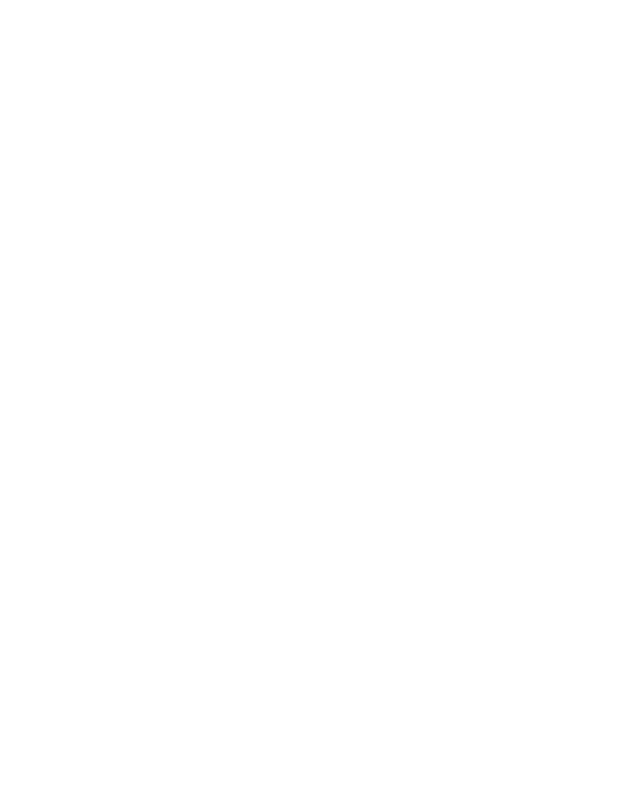
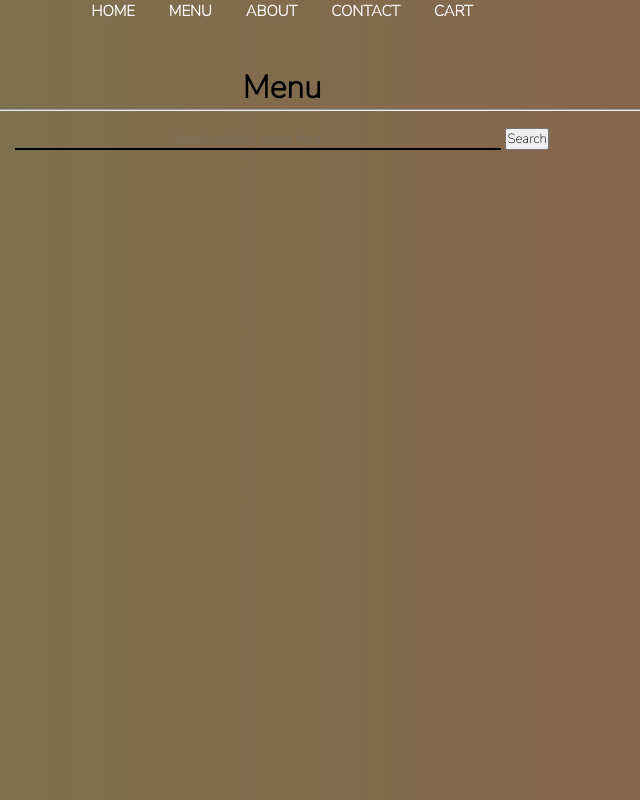
Before and after one commit to pinto-s/EcoEats, a plain HTML site: page menu.html in a window 1280 px wide. Shown: the whole page, without its empty margins (358-998 px from the left). Drawn offline with Linux system fonts and the light colour scheme; a web font is replaced by a local one.

Commit message:
Current Changes

```diff
--- a/menu.html
+++ b/menu.html
@@ -0,0 +1,42 @@
+<!DOCTYPE html>
+<html>
+    <head>
+        <meta charset="utf-8">
+        <meta http-equiv="X-UA-Compatible" content="IE=edge">
+        <title>Menu</title>
+        <meta name="description" content="">
+        <meta name="viewport" content="width=device-width, initial-scale=1">
+        <link rel="stylesheet" href="style_ee.css">
+        <script src="https://kit.fontawesome.com/ae55e9cd17.js" crossorigin="anonymous"></script>
+        <link rel="icon" href="logo.png"> <!--favicon-->
+    </head>
+    <body id="menupg">
+
+        <div id="mySidenav" class="sidenav">
+            <a href="index.html" id="index">HOME</i></a>
+            <a href="menu.html" id="menu"> MENU</i></a>
+            <a href="about.html" id="abt">ABOUT</i></a>
+            <a href="contact.html" id="con"> CONTACT</i></a>
+            <a href="cart.html" id="cart">CART</i></a>
+          </div>
+
+          <br><br>
+          <h1>Menu</h1>
+
+          <hr>
+
+          <div class="wrapper">
+            <div id="search-container">
+                <input
+                type="search"
+                id="search-input"
+                placeholder="Search cutlery name here..."
+                />
+                <button id="search">Search</button>
+            </div>
+          </div>
+
+
+        <script src="" async defer></script>
+    </body>
+</html>
--- a/style_ee.css
+++ b/style_ee.css
@@ -7,7 +7,7 @@
     text-align: center;
 }
 
-body{
+.back-g{
   background-repeat: none;
   background-image: linear-gradient(to right, #787750, #8a614b);
 }
@@ -45,7 +45,7 @@ body{
 
  }
 
- .h2-vl{
+ .h2-box{
   font-weight: normal;
   font-family: 'Darumadrop One', sans-serif;
   margin-top: 10px;
@@ -58,9 +58,39 @@ body{
   padding-bottom: 4px;
  }
 
- p{
-  color: white;
-  font-size: 20px;
-  margin-right: 100px;
-  margin-left: 100px;
+
+
+
+ /* Menu Page */
+
+ hr{
+  width: 90%;
+  margin-left: 80px;
  }
+
+
+ #menupg{
+  margin: 0;
+  padding: 0;
+  box-sizing: border-box;
+  border: none;
+  outline: none;
+  font-family: 'Nunito Sans', sans-serif;
+  background-image: linear-gradient(to right, #787750, #8a614b);
+}
+
+.wrapper{
+  width: 95%;
+  margin: 0 auto;
+}
+
+#search-container{
+  margin: 1em 0;
+}
+
+#search-container input{
+  background-color: transparent;
+  width: 40%;
+  border: transparent;
+  border-bottom: 2px solid;
+}
```
Also changed, not shown: index.html (+4 -3 lines).
